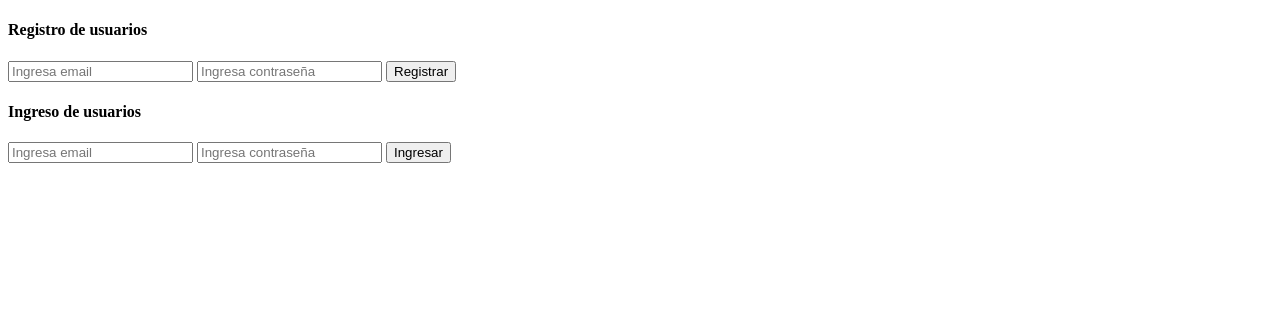
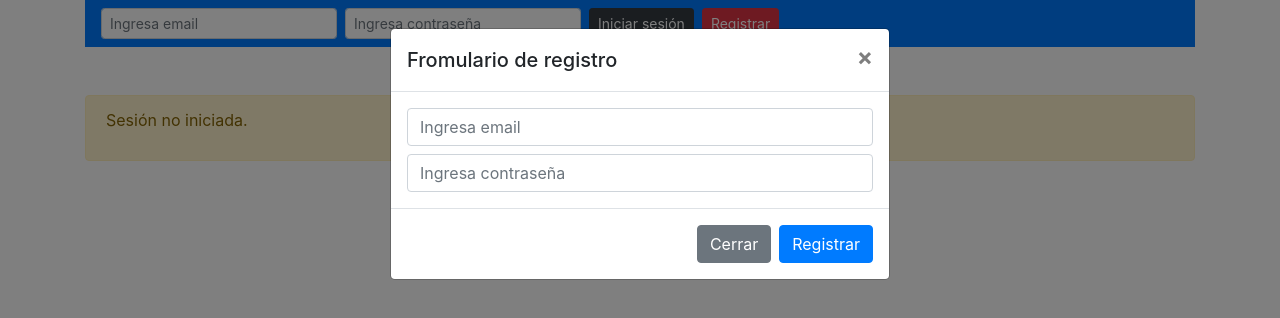
Before and after one commit to AlonsoHeynes/Login-exercise, a plain HTML site: page index.html in a window 1280 px wide. Both pictures are taken after a click on the button "Registrar". Drawn offline with nearby package versions, Linux system fonts and the light colour scheme; no server answers.

Commit message:
Complete.

```diff
--- a/app.js
+++ b/app.js
@@ -48,6 +48,13 @@ function observador() {
   } else {
     // User is signed out.
     console.log("No existe usuario activo");
+    contenido.innerHTML = `
+    <div class="container mt-5">
+    <div class="alert alert-warning" role="alert">
+      <p>Sesión no iniciada.</p>
+    </div>
+    </div>
+    `;
     // ...
   }
 });
@@ -59,8 +66,15 @@ function aparece(user){
   if(user2.emailVerified){
     var contenido = document.getElementById('contenido');
     contenido.innerHTML = `
-    <p>Bienvenido</p>
-    <button type="button" name="button" onclick="cerrar()">Cerrar sesión</button>
+    <div class="container mt-5">
+    <div class="alert alert-success" role="alert">
+      <h4 class="alert-heading">¡Bienvenido! ${user.email}</h4>
+      <p>Aww yeah, you successfully read this important alert message. This example text is going to run a bit longer so that you can see how spacing within an alert works with this kind of content.</p>
+      <hr>
+      <p class="mb-0">Whenever you need to, be sure to use margin utilities to keep things nice and tidy.</p>
+    </div>
+    <button class="btn btn-danger my-2 my-sm-0 btn-sm ml-2" type="button" name="button" onclick="cerrar()">Cerrar sesión</button>
+    </div>
     `;
   }
 }
--- a/index.html
+++ b/index.html
@@ -3,6 +3,9 @@
   <head>
     <meta charset="utf-8">
     <title></title>
+
+    <!-- Bootstrap -->
+    <link rel="stylesheet" href="https://stackpath.bootstrapcdn.com/bootstrap/4.3.1/css/bootstrap.min.css" integrity="sha384-ggOyR0iXCbMQv3Xipma34MD+dH/1fQ784/j6cY/iJTQUOhcWr7x9JvoRxT2MZw1T" crossorigin="anonymous">
 
     <script src="https://www.gstatic.com/firebasejs/5.9.2/firebase.js"></script>
     <script>
@@ -19,15 +22,40 @@
     </script>
   </head>
   <body>
-    <h4>Registro de usuarios</h4>
-    <input type="email" id="email" placeholder="Ingresa email">
-    <input type="password" id="password" placeholder="Ingresa contraseña">
-    <button onclick="registrar()">Registrar</button>
+    <div class="container">
+      <nav class="navbar navbar-dark bg-primary">
+        <div class="form-inline">
+          <input type="email" id="email2" placeholder="Ingresa email" class="form-control form-control-sm mr-sm-2">
+          <input type="password" id="password2" placeholder="Ingresa contraseña" class="form-control form-control-sm mr-sm-2">
+          <button class="btn btn-dark my-2 my-sm-0 btn-sm" onclick="ingreso()">Iniciar sesión</button>
+          <button class="btn btn-danger my-2 my-sm-0 btn-sm ml-2" data-toggle="modal" data-target="#exampleModal">Registrar</button>
+        </div>
+      </nav>
+    </div>
 
-    <h4>Ingreso de usuarios</h4>
-    <input type="email" id="email2" placeholder="Ingresa email">
-    <input type="password" id="password2" placeholder="Ingresa contraseña">
-    <button onclick="ingreso()">Ingresar</button>
+        <!-- Modal -->
+    <div class="modal fade" id="exampleModal" tabindex="-1" role="dialog" aria-labelledby="exampleModalLabel" aria-hidden="true">
+      <div class="modal-dialog" role="document">
+        <div class="modal-content">
+          <div class="modal-header">
+            <h5 class="modal-title" id="exampleModalLabel">Fromulario de registro</h5>
+            <button type="button" class="close" data-dismiss="modal" aria-label="Close">
+              <span aria-hidden="true">&times;</span>
+            </button>
+          </div>
+          <div class="modal-body">
+            <input type="email" id="email" placeholder="Ingresa email" class="form-control mr-sm-2">
+            <div class="mt-2"></div>
+            <input type="password" id="password" placeholder="Ingresa contraseña" class="form-control mr-sm-2">
+          </div>
+          <div class="modal-footer">
+            <button type="button" class="btn btn-secondary" data-dismiss="modal">Cerrar</button>
+            <button type="button" class="btn btn-primary" onclick="registrar()">Registrar</button>
+          </div>
+        </div>
+      </div>
+    </div>
+
 
     <div id="contenido">
 
@@ -35,11 +63,10 @@
 
 
 
-
-
-
-
-
+    <!-- Bootstrap -->
+    <script src="https://code.jquery.com/jquery-3.3.1.slim.min.js" integrity="sha384-q8i/X+965DzO0rT7abK41JStQIAqVgRVzpbzo5smXKp4YfRvH+8abtTE1Pi6jizo" crossorigin="anonymous"></script>
+    <script src="https://cdnjs.cloudflare.com/ajax/libs/popper.js/1.14.7/umd/popper.min.js" integrity="sha384-UO2eT0CpHqdSJQ6hJty5KVphtPhzWj9WO1clHTMGa3JDZwrnQq4sF86dIHNDz0W1" crossorigin="anonymous"></script>
+    <script src="https://stackpath.bootstrapcdn.com/bootstrap/4.3.1/js/bootstrap.min.js" integrity="sha384-JjSmVgyd0p3pXB1rRibZUAYoIIy6OrQ6VrjIEaFf/nJGzIxFDsf4x0xIM+B07jRM" crossorigin="anonymous"></script>
 
 
 
```
